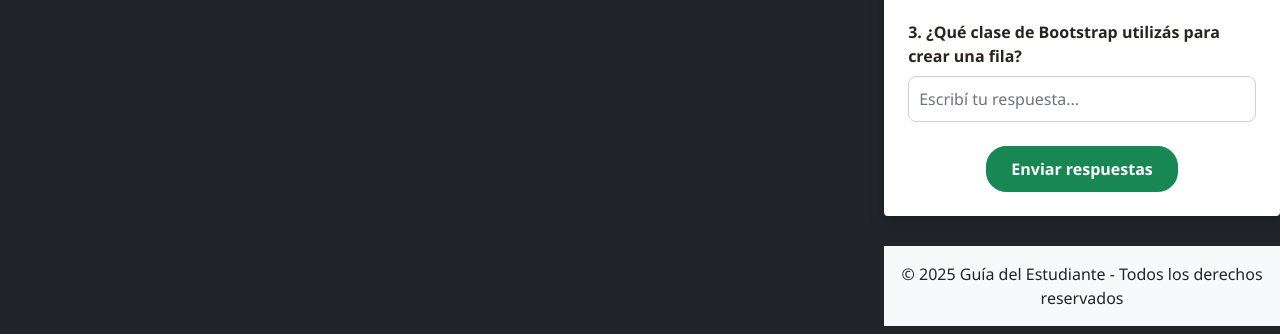
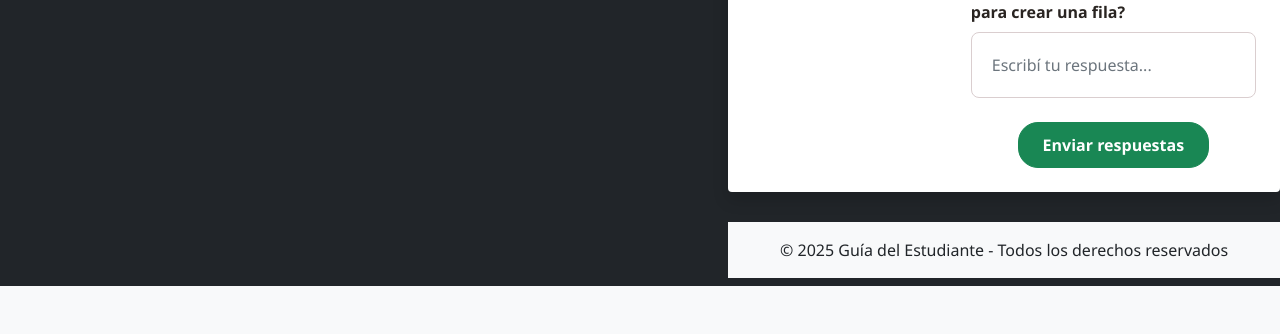
Before and after one commit to AgusDevRolon/primer-parcial-Rolon-Agustin, a plain HTML site: page primer-parcial-tlp1/evaluacion.html in a window 1280 px wide. Shown: the part 604-938 px from the top of the page. After the commit the page ends 890 px from the top, so only its background shows below. Drawn offline with nearby package versions, Linux system fonts and the light colour scheme.

Commit message:
terminado

```diff
--- a/primer-parcial-tlp1/evaluacion.css
+++ b/primer-parcial-tlp1/evaluacion.css
@@ -21,6 +21,8 @@ header h1 {
 /* ==== Artículos ==== */
 article {
   margin: 30px auto;
+  justify-content: center;
+  display: flex;
 }
 
 /* ==== Títulos y subtítulos ==== */
@@ -39,8 +41,12 @@ article label {
 /* ==== Formularios ==== */
 input.form-control {
   border-radius: 8px;
-  padding: 10px;
+  padding: 20px;
   border: 1px solid #dacecf;
+  display: flex;
+  justify-content: center;
+  align-items: center;
+  margin: 0;
 }
 
 /* ==== Botones ==== */
--- a/primer-parcial-tlp1/evaluacion.html
+++ b/primer-parcial-tlp1/evaluacion.html
@@ -32,7 +32,7 @@
     </div>
   <nav>
 
-  <main class="container my-5 text-center"></main>
+  <main class="container my-5"></main>
     <article class="bg-white shadow rounded p-4">
       <h2>Formulario de Evaluación</h2>
       <forms>
```
